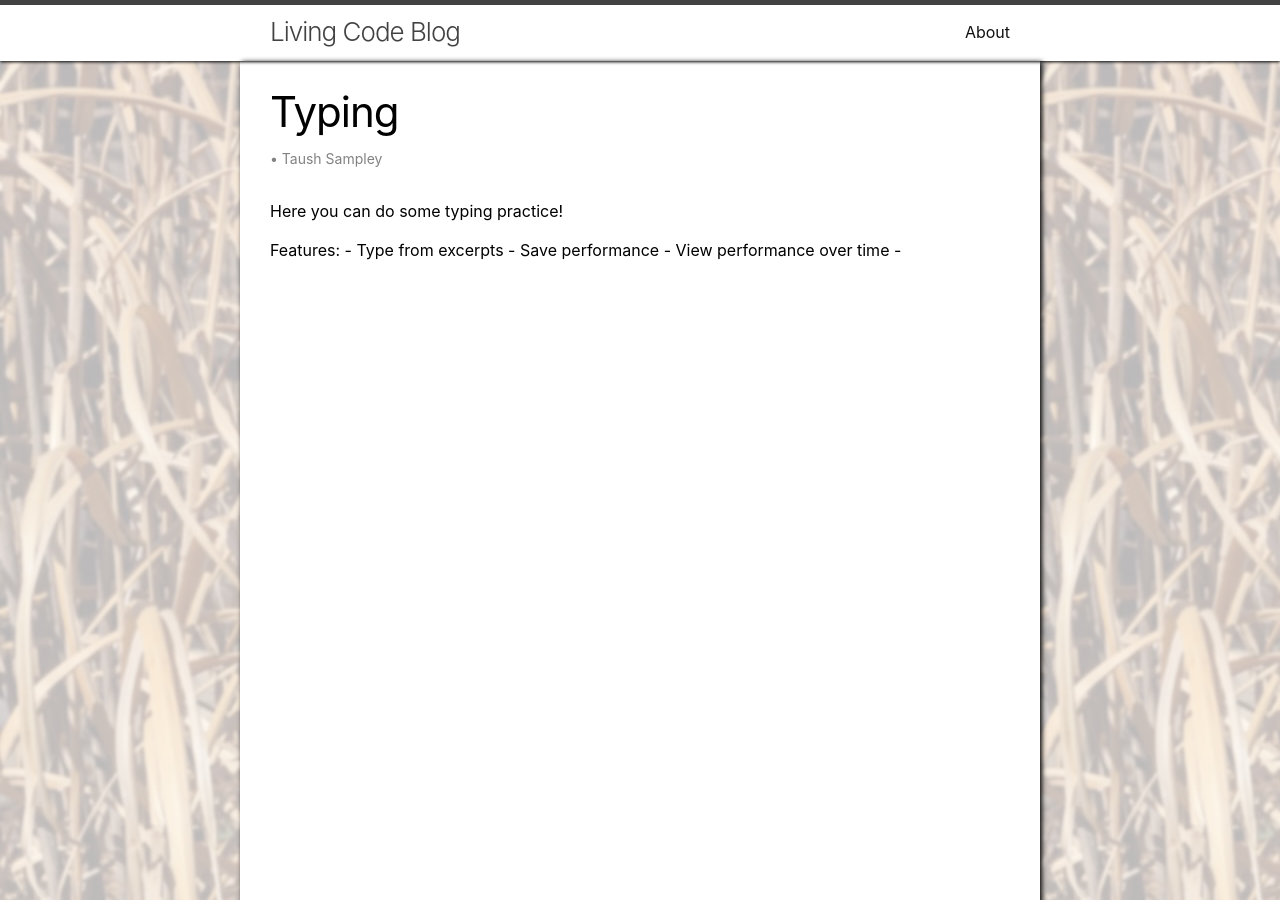
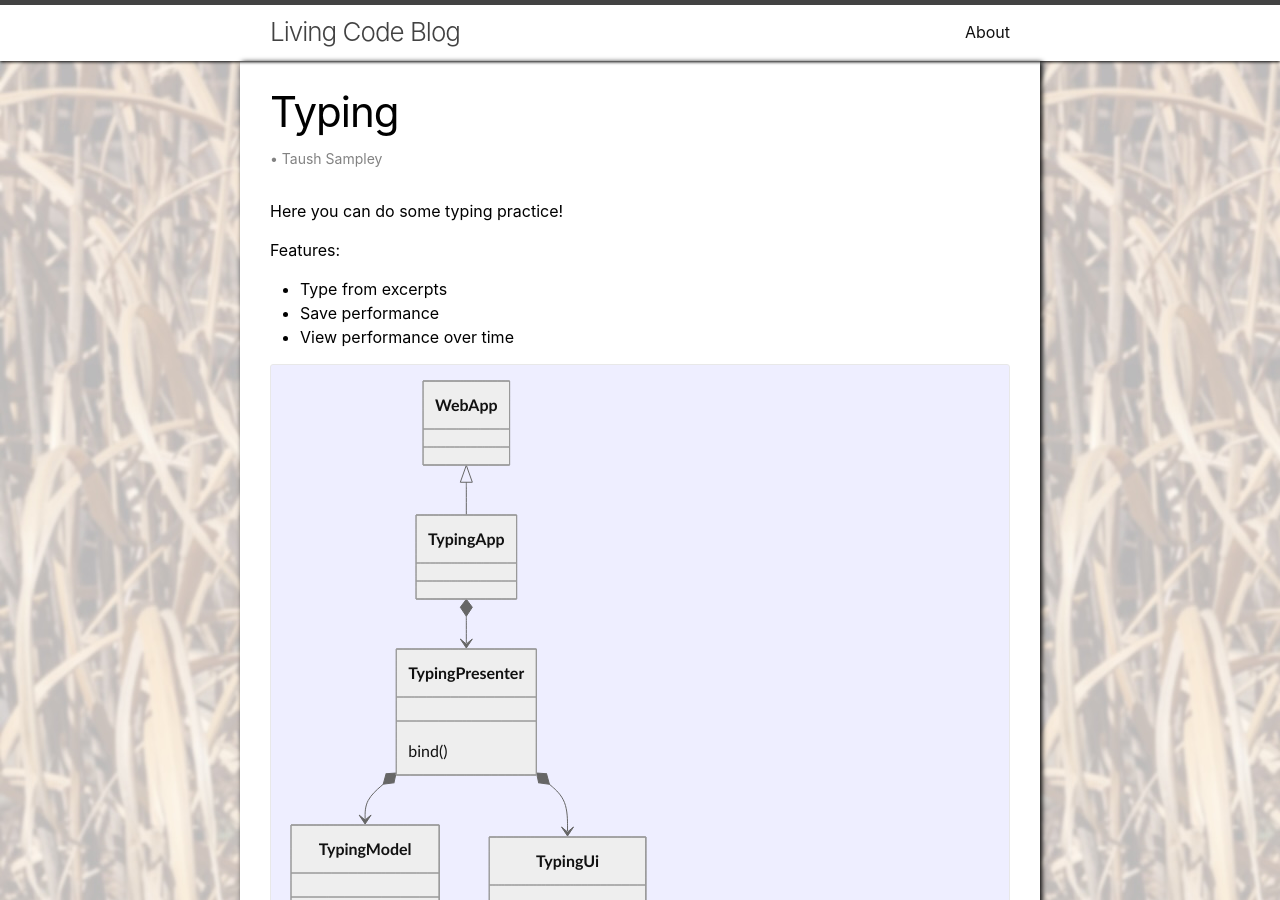
Before and after one commit to TSampley/TSampley.github.io, a Jekyll site: the page built from humanities/communication/writing/typing.md, in a window 1280 px wide and 900 px high. Built offline with Jekyll 4.4.1, drawn with Linux system fonts in a browser that asks for light colours; some of the changed text lies outside the part shown.

Commit message:
Move webapp component to js directory

````diff
--- a/humanities/communication/writing/typing.md
+++ b/humanities/communication/writing/typing.md
@@ -8,7 +8,7 @@ description:
 
 Here you can do some typing practice!
 
-<p id='typing-copy' class=''>
+<p id='typing-copy' class=''></p>
 <div id='typing-input' class=''>
   <!-- Words Here -->
 </div>
@@ -19,4 +19,34 @@ Features:
 - Type from excerpts
 - Save performance
 - View performance over time
--
+
+
+```mermaid
+
+classDiagram
+  class WebApp {
+
+  }
+  class TypingApp {
+
+  }
+  WebApp <|-- TypingApp
+  class TypingUi {
+    bind(callbacks)
+  }
+  class TypingPresenter {
+    bind()
+  }
+  class TypingModel {
+    insert(char)
+    delete()
+  }
+
+  TypingPresenter *--> TypingModel
+  TypingPresenter *--> TypingUi
+
+  TypingApp *--> TypingPresenter
+
+```
+
+{% include code/mermaid-script.html %}
--- /dev/null
+++ b/js/components/web-app.mjs
@@ -0,0 +1,9 @@
+
+/**
+ *
+ */
+export class WebApp {
+  constructor(canvasId) {
+    this.canvas = document.getElementById(canvasId)
+  }
+}
````
Also changed, not shown: humanities/communication/writing/typing.mjs (+3 -10 lines).
